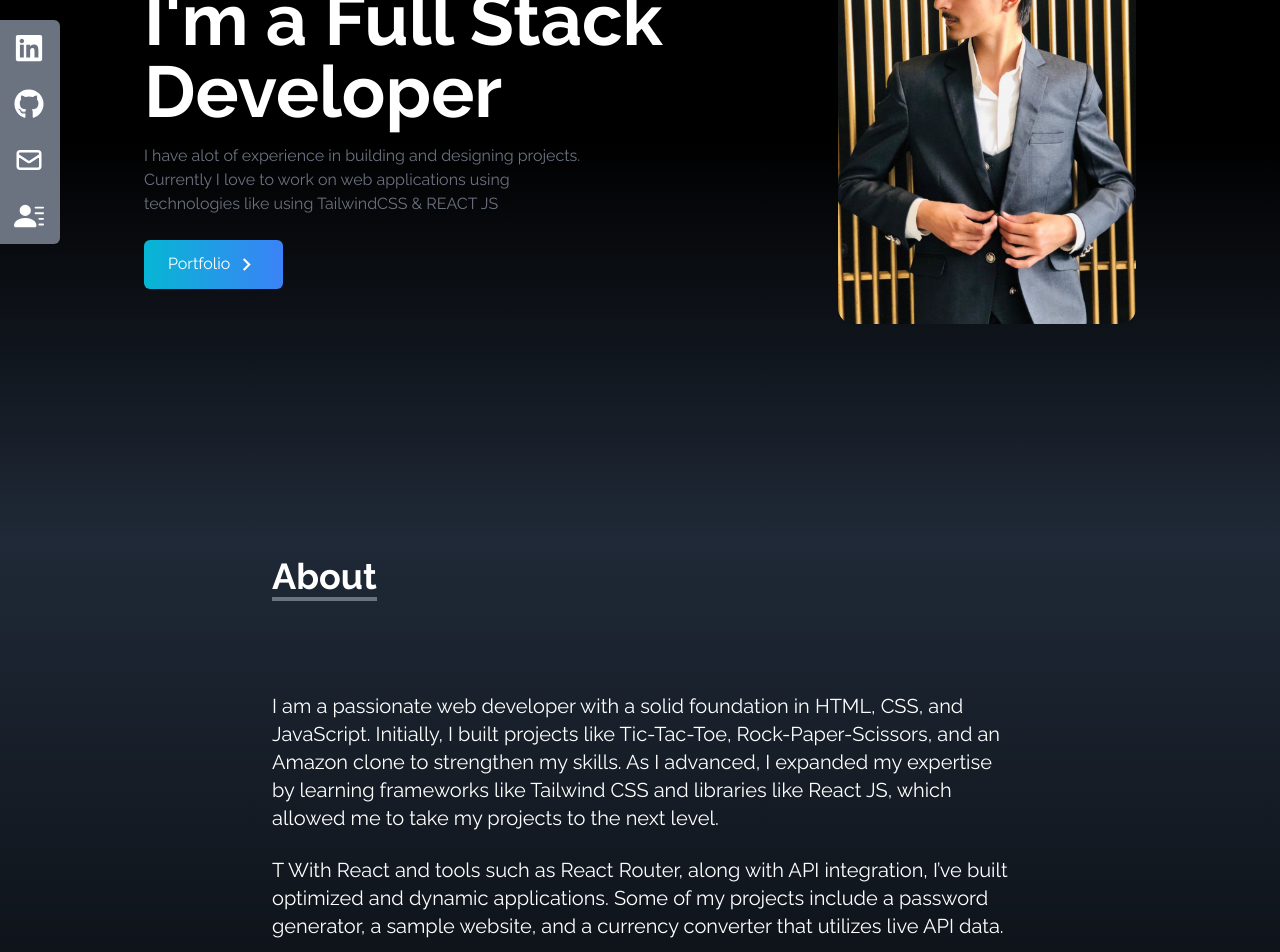
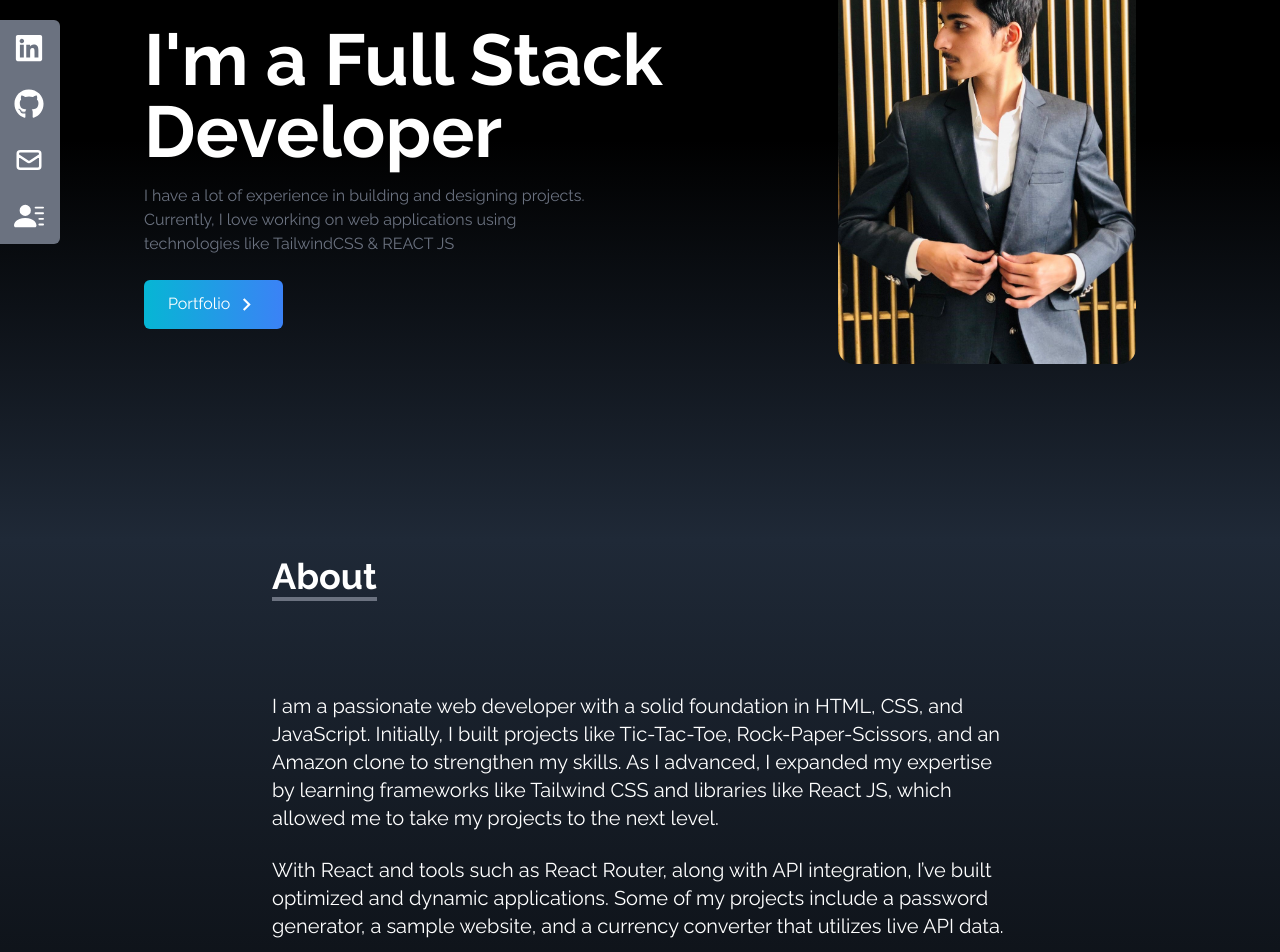
Before and after one commit to SyedAliHassanNaqvi/Portfolio-2, a React (Vite) app: page / in a window 1280 px wide. Shown: the part 260-1212 px from the top of the page. Built offline with nearby package versions, Linux system fonts and the light colour scheme; a web font is replaced by a local one.

Commit message:
Hiding inside navbar issue

```diff
--- a/src/components/About.jsx
+++ b/src/components/About.jsx
@@ -24,10 +24,10 @@ const About = () => {
         <br />
 
         <p className="text-xl">
-          T With React and tools such as React Router, along with API
-          integration, I’ve built optimized and dynamic applications. Some of my
-          projects include a password generator, a sample website, and a
-          currency converter that utilizes live API data.
+          With React and tools such as React Router, along with API integration,
+          I’ve built optimized and dynamic applications. Some of my projects
+          include a password generator, a sample website, and a currency
+          converter that utilizes live API data.
         </p>
       </div>
     </div>
--- a/src/components/Home.jsx
+++ b/src/components/Home.jsx
@@ -2,13 +2,12 @@ import React from "react";
 import HeroImage from "../assets/heroImage.jpg";
 import { MdKeyboardArrowRight } from "react-icons/md";
 import { Link } from "react-scroll";
-//created another group(class) for rotating the arrow 90 cz arrow should be rotated on hovering whole button not only by hovering the arrow (line 25)
 
 const Home = () => {
   return (
     <div
       name="home"
-      className="h-screen w-full bg-gradient-to-b from-black via-black to-gray-800"
+      className="h-screen w-full bg-gradient-to-b from-black via-black to-gray-800 pt-20" // Added pt-20 to create space below the navbar
     >
       <div className="max-w-screen-lg mx-auto flex flex-col items-center justify-center h-full px-4 md:flex-row ">
         <div className="flex flex-col justify-center h-full">
@@ -16,15 +15,15 @@ const Home = () => {
             I'm a Full Stack Developer
           </h2>
           <p className="text-gray-500 py-4 max-w-md ">
-            I have alot of experience in building and designing projects.
-            Currently I love to work on web applications using technologies like
-            using TailwindCSS & REACT JS
+            I have a lot of experience in building and designing projects.
+            Currently, I love working on web applications using technologies
+            like TailwindCSS & REACT JS
           </p>
           <div>
             <Link
               to="portfolio"
               smooth
-              durantion={500}
+              duration={500}
               offset={-80} // Adjust this value based on your navbar height
               className="group text-white w-fit px-6 py-3 my-2 flex items-center rounded-md bg-gradient-to-r from-cyan-500 to-blue-500 cursor-pointer"
             >
```
